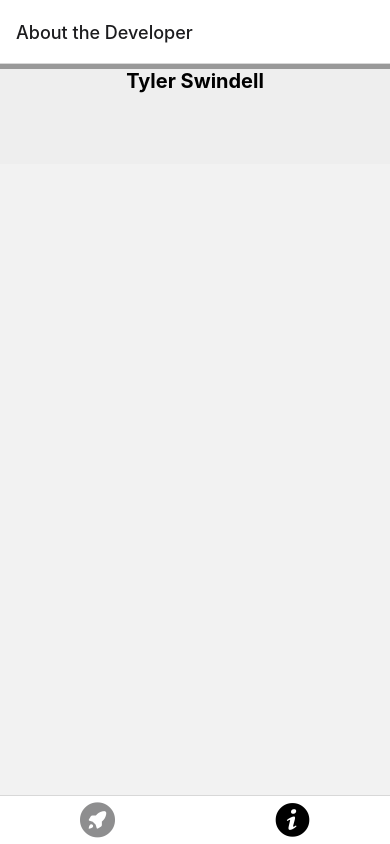
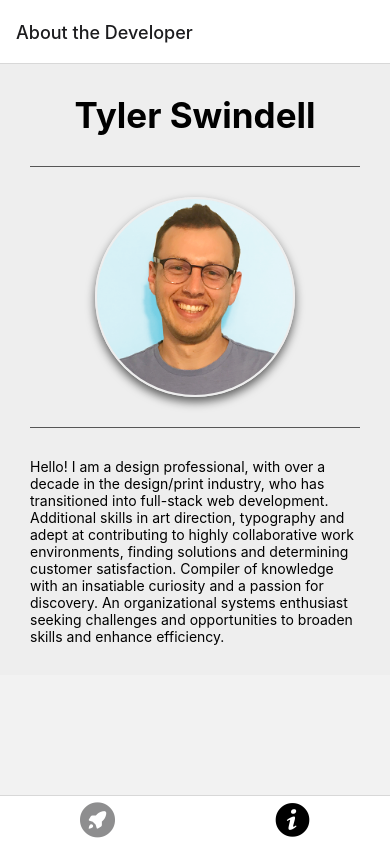
Before and after one commit to TylerSwindell/LaunchX, a React Native app: screen /TabTwo in a window 390 px wide. Built offline with nearby package versions, Linux system fonts and the light colour scheme; what expo-linking would draw is missing.

Commit message:
about me page complete, moiving on to finish image resizer for LaunchList branch

```diff
--- a/src/components/AboutMe.tsx
+++ b/src/components/AboutMe.tsx
@@ -1,13 +1,82 @@
-import React from 'react'
-import { Dimensions, StyleSheet, Text, View} from 'react-native'
-import { margin } from '../styles/styling'
+import { ReactElement } from 'react'
+import { StyleSheet, Text, View, Image, TextProps} from 'react-native'
+import { margin, padding } from '../styles/styling'
+import { ImageSize } from '../../types'
+import { ImageSourcePropType } from 'react-native'
+
+interface CircleImageProps {
+  src: ImageSourcePropType,
+  size: ImageSize
+};
+const CircleImage = (props: CircleImageProps):ReactElement => {
+  const {src, size} = props
+
+  const styles = {
+    main: {...size, borderRadius: 100},
+    shadow: {
+		shadowOffset: {width: 0, height: 5},
+		shadowColor: 'black',
+		shadowOpacity: .6,
+		shadowRadius: 10,
+    },
+    border: {
+		borderWidth: 2,
+		borderColor: '#eee'
+    }
+  }
+
+  return (
+    <View style={{...styles.main, ...styles.shadow}}>
+      <Image source={src} style={{...styles.main, ...styles.border}}/>
+    </View>
+  )
+
+}
+
+const Title = (props: {text: string}) => {
+  const styles = {
+    title: {
+      fontSize: 35,
+      fontWeight: 'bold',
+    } as TextProps
+  }
+  return (
+    <Text style={styles.title}>{props.text}</Text>
+  )
+}
+
+const Content = () => {
+  return (
+    <View>
+		<Text>
+			Hello! I am a design professional, with over a decade in the design/print industry, who has transitioned into full-stack web development. Additional skills in art direction, typography and adept at contributing to highly collaborative work environments, finding solutions and determining customer satisfaction. Compiler of knowledge with an insatiable curiosity and a passion for discovery. An organizational systems enthusiast seeking challenges and opportunities to broaden skills and enhance efficiency.
+		</Text>
+    </View>
+  )
+}
+
+interface SpacerProps {
+	space: number
+};
+
+const Spacer = (props: SpacerProps) => {
+	const { space } = props
+	return (
+		<View style={{height: 1, backgroundColor: '#555', width: '100%', ...margin({top: space, bottom:space})}}></View>
+	)
+}
+
 
 export default function AboutMe() {
+  const aboutMeImage = require("../../assets/images/me_500x500.png")
+
   return (
     <View style={styles.container}>
-      <Text style={styles.title}>Tyler Swindell</Text>
-      <View style={styles.separator} />
-
+      <Title text="Tyler Swindell"/>
+	  <Spacer space={30} />
+      <CircleImage src={aboutMeImage} size={{width: 200, height: 200}}/>
+	  <Spacer space={30} />
+	  <Content />
     </View>
   )
 }
@@ -21,15 +90,7 @@ const styles = StyleSheet.create({
     backgroundColor: '#eee',
     height: '100%',
     width: '100%',
-    marginTop: 10
+    ...padding(30)
   },
-  title: {
-    fontSize: 20,
-    fontWeight: 'bold',
-  },
-  separator: {
-    marginVertical: 30,
-    height: 1,
-    width: '80%',
-  },
+
 })
--- a/src/components/FlightInfoPanel.tsx
+++ b/src/components/FlightInfoPanel.tsx
@@ -12,7 +12,7 @@ export default function FlightInfoPanel (flightInfoProps: FlightInfoProps) {
 	const {
 		name, id, number,
 		dateLocal, webcast,
-		missionDetails, crew,
+		missionDetails, crewList,
 		rocketStatus, patch
 	} = flightInfoProps.flightInfo
 
@@ -26,13 +26,13 @@ export default function FlightInfoPanel (flightInfoProps: FlightInfoProps) {
 			borderTopRightRadius: 15,
 			borderTopLeftRadius: 15,
 			backgroundColor: 'white',
-			...padding(20,10,25,10)
+			...padding({top:20, right:10, bottom: 25, left: 10})
 		}}>
 			{/* Upper Section */}
 			<View style={{
                 flex: 1,
                 width: '100%',
-                ...padding(10, 10, 10, 10),
+                ...padding(10),
                 justifyContent: 'center',
                 flexDirection: 'row',
                 alignItems: 'center',
@@ -64,7 +64,7 @@ export default function FlightInfoPanel (flightInfoProps: FlightInfoProps) {
 				flexDirection: 'row',
 				justifyContent: 'space-between',
 				width: '100%',
-				...padding(0, 10, 10, 10),
+				...padding({top: 0, right: 10, bottom: 10, left: 10}),
 				backgroundColor: 'white',
 			}}>
 				<Text style={localStyles.footerText}>Flight #{ number }</Text>
@@ -94,6 +94,7 @@ const localStyles = StyleSheet.create({
 		color: 'black',
 		fontSize: 22,
         marginBottom: 10,
+		width: '70%'
 	},
 	id: { fontSize: 10, color: 'black' },
 	footerText: {
--- a/src/components/FlightInfoSection.tsx
+++ b/src/components/FlightInfoSection.tsx
@@ -9,14 +9,21 @@ function collapseStyles(visibleSection: FlightInfoSections, sectionName:FlightIn
 }
 
 export default function FlightInfoSection({ visiblityState, sectionName, flightInfo }: FlightInfoSectionProps) {
-	const { missionDetails, crewList, rocketStatus } = flightInfo,
+	const { missionDetails, crewList, rocketStatus, crew } = flightInfo,
 	{ visibleSection, setVisibleSection } = visiblityState;
 
 
     let sectionContent: string = EMPTY_STRING
     switch (sectionName) {
         case FlightInfoSections.CREW:
-            sectionContent = (crewList.length > 0) ? 'Crew Section' : 'No Crew Aboard.'
+            sectionContent = (crew.length === 0) ? 'No Crew Aboard.' : (() => {
+                let crewListText = ''
+
+                for (const member of crew) {
+                    crewListText += `Role: ${member.role}\nID: ${member.crew}\n\n`
+                }
+                return crewListText
+            })()
         break
         case FlightInfoSections.ROCKET:
 
@@ -67,7 +74,7 @@ export default function FlightInfoSection({ visiblityState, sectionName, flightI
 
 const localStyles = StyleSheet.create({
     sectionTitle: { fontWeight: 'bold', color: 'black', fontSize: 20},
-    sectionHeader: { backgroundColor: 'rgba(0,0,0,0)', ...padding(8, 0, 10,0) },
+    sectionHeader: { backgroundColor: 'rgba(0,0,0,0)', ...padding({top: 8, left: 0, bottom: 10, right: 0}) },
     sectionHeaderHidden: { height: '100%', justifyContent: 'center'},
     missionDetails: {
         fontSize: 12,
@@ -82,7 +89,7 @@ const localStyles = StyleSheet.create({
         flexDirection: 'column',
         justifyContent: 'flex-start',
         marginBottom: 10,
-        ...padding(10,10,10,10)
+        ...padding(10)
     },
     sectionViewHidden: {
         backgroundColor: '#ccc',
@@ -95,6 +102,6 @@ const localStyles = StyleSheet.create({
         flexDirection: 'column',
         justifyContent: 'flex-start',
         marginBottom: 10,
-        ...padding(10,10,10,10)
+        ...padding(10)
     },
 })
--- a/src/redux/slices/flightListSlice.ts
+++ b/src/redux/slices/flightListSlice.ts
@@ -56,7 +56,8 @@ const flightListSlice = createSlice({
                                 recovered: flight.fairings?.recovered ?? undefined
                             } as RocketStatus,
                             patch,
-                            crewList
+                            crewList,
+                            crew
                         })
                     })
                     state.list = flightInfoList
--- a/src/screens/FlightInfoModalScreen.tsx
+++ b/src/screens/FlightInfoModalScreen.tsx
@@ -1,6 +1,6 @@
 import { StatusBar } from 'expo-status-bar';
 import { Platform, StyleSheet, Image, Dimensions, useWindowDimensions } from 'react-native';
-import { FlightInformation, ImageSource } from '../../types';
+import { FlightInformation, ImageSize, ImageSource } from '../../types';
 
 import { View } from '../components/Themed'
 import { padding } from '../styles/styling';
@@ -8,13 +8,13 @@ import { useEffect, useState } from 'react';
 import FlightInfoPanel from '../components/FlightInfoPanel';
 
 
-const PATCH_ZOOM = 2.5
+const PATCH_ZOOM = 2
 
 export default function FlightInfoModalScreen(props:any) {
 	const flightInfo = props.route.params.flightInfo as FlightInformation
 	const { patch } = flightInfo
 
-	interface ImageSize { width: number, height: number };
+
 
 	let cardBackground: ImageSource = {
 		uri: 'https://render.fineartamerica.com/images/images-profile-flow/400/images/artworkimages/mediumlarge/3/into-the-stars-2-ai-artisan.jpg',
@@ -75,7 +75,7 @@ export default function FlightInfoModalScreen(props:any) {
 				backgroundColor: 'rgba(0,0,0,0)',
 				height: 0
 			}}>
-				<Image source={patchSource} style={{ borderRadius: ((patch) ? 0 : '100%') }} />
+				<Image source={patchSource} style={{ borderRadius: ((patch.default) ? '100%' : 0) }} />
 			</View>
 			{/* Use a light status bar on iOS to account for the black space above the modal */}
 			<StatusBar style={Platform.OS === 'ios' ? 'light' : 'auto'} />
--- a/src/styles/styling.ts
+++ b/src/styles/styling.ts
@@ -13,7 +13,7 @@ export const styles = StyleSheet.create({
 	},
 	launchListItem: {
 		width: Dimensions.get('window').width-20,
-		...margin({top: 5, right: 10, bottom: 0, left: 10}),
+		marginTop: 5
 	},
 	listItems: {
 		backgroundColor: '#eee',
@@ -21,7 +21,7 @@ export const styles = StyleSheet.create({
 		overflow: 'hidden',
 		borderBottomWidth: StyleSheet.hairlineWidth,
 		borderRadius: 10,
-		...padding(20,10,10,10)
+		...padding(8)
 
 	},
 	listItem: {
@@ -39,7 +39,7 @@ export const styles = StyleSheet.create({
 		position: 'absolute',
 		right: 0,
 		bottom:Dimensions.get('window').height/-9,
-		...margin({ all: 10 })
+		...margin(10)
 	},
 	itemDate: {
 		fontSize: 11,
@@ -49,7 +49,7 @@ export const styles = StyleSheet.create({
 		right: 0,
 		bottom:Dimensions.get('window').height/-11,
 		textAlign: 'right',
-		...margin({top: 10, right: 10, bottom: 10, left: 10})
+		...margin(10)
 	},
 	itemNumber: {
 		fontSize: 11,
@@ -58,7 +58,7 @@ export const styles = StyleSheet.create({
 		position: 'absolute',
 		right: 0,
 		bottom:Dimensions.get('window').height/-14,
-		...margin({ all: 10 })
+		...margin(10)
 	},
 	itemCrew: {
 
@@ -69,7 +69,7 @@ export const styles = StyleSheet.create({
 	lowerCard: {
 		height: 100,
 		backgroundColor: '#999',
-		...padding(10,10,10,10),
+		...padding(10),
 		borderBottomStartRadius: 6,
 		borderBottomEndRadius: 6,
 	},
@@ -83,7 +83,16 @@ interface sides {
 	left?: number,
 };
 
-export function padding(top: number, right?: number, bottom?: number, left?: number) {
+export function padding(padding: sides | number) {
+
+	if (typeof(padding) === 'number') return {
+		paddingTop: padding,
+		paddingRight: padding,
+		paddingBottom: padding,
+		paddingLeft: padding
+	}
+
+	const {top, left, bottom, right} = padding
 	return {
 		paddingTop: top,
 		paddingRight: right === undefined || right === null ? 0 : right,
@@ -92,13 +101,16 @@ export function padding(top: number, right?: number, bottom?: number, left?: num
 	}
 }
 
-export function margin(marginSides: sides) {
-	const {all, top, right, bottom, left} = marginSides
+export function margin(margins: sides | number) {
 
-	console.log(marginSides)
+	if (typeof(margins) === 'number') return {
+		marginTop: margins,
+		marginRight: margins,
+		marginBottom: margins,
+		marginLeft: margins
+	}
 
-	if ('all' in marginSides) return { marginTop: all, marginRight: all, marginBottom: all, marginLeft: all }
-
+	const {top, right, bottom, left} = margins
 	return {
 		marginTop: top,
 		marginRight: right === undefined || right === null ? 0 : right,
```
Also changed, not shown: types.tsx (+9 -1 lines), assets/images/me_500x500.png (added), 1 other file (tests, documents, lock files or other folders).
